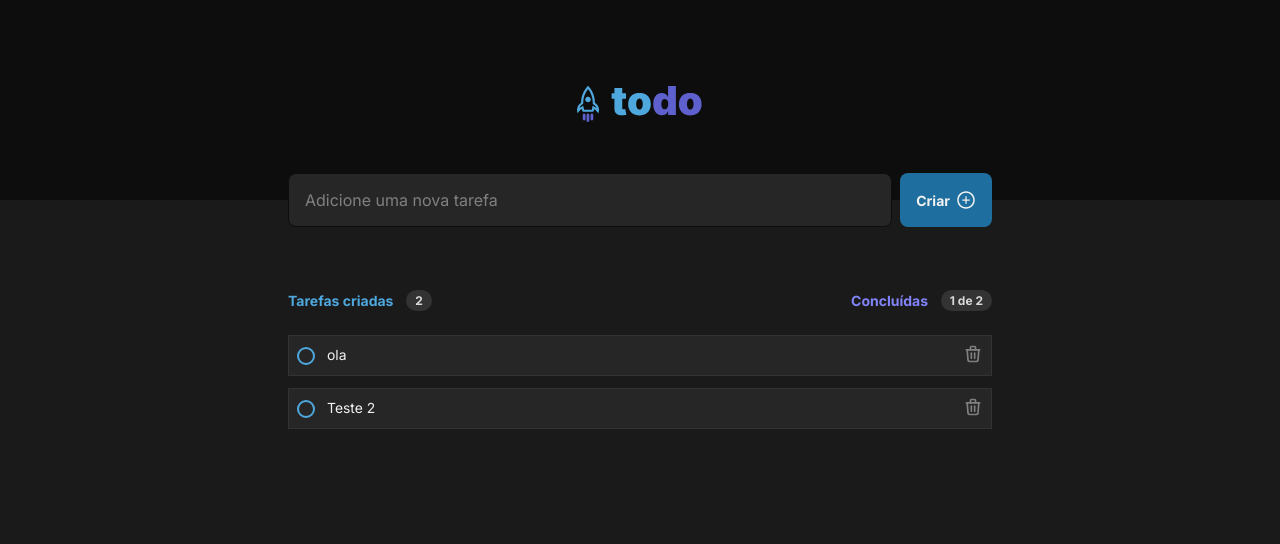
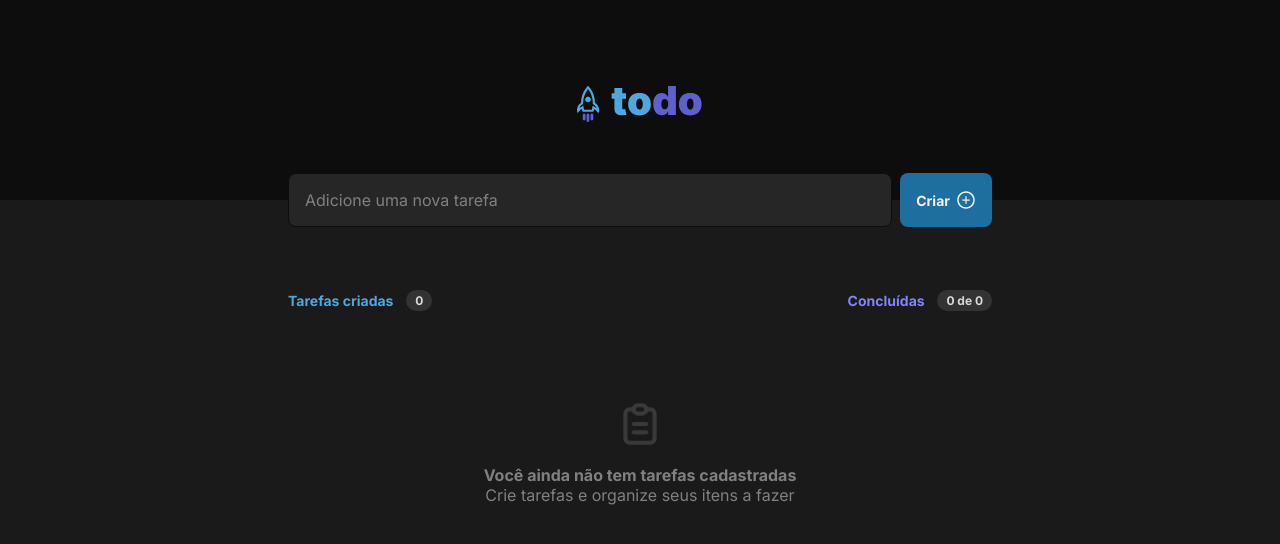
Before and after one commit to FranciscoVieir/Todolist, a React (Vite) app: page / in a window 1280 px wide. Shown: the top 544 px of the page. Built offline with nearby package versions, Linux system fonts and the light colour scheme.

Commit message:
feat: adding mark-as-done, delete, and save-to-local storage functionality

```diff
--- a/src/App.tsx
+++ b/src/App.tsx
@@ -1,27 +1,36 @@
-import { useState } from 'react'
+import { useEffect, useState } from 'react'
 import Header from './Components/Header'
 import TaskMenu from './Components/TaskMenu'
 
+const LOCAL_STORAGE_KEY = 'todoSavedTasks';
 export interface ITasks {
   id: string,
   title: string,
   isChecked: boolean,
 }
 
+
 function App() {
-  const [tasksTodo, setTasksTodo] = useState<ITasks[]>([{
-    id: '1',
-    title: 'ola',
-    isChecked: true,
-  },
-  {
-    id: '2',
-    title: 'Teste 2',
-    isChecked: false,
-  }]);
+  const [tasksTodo, setTasksTodo] = useState<ITasks[]>([]);
+
+  function loadingSavedTasks() {
+    const saved = localStorage.getItem(LOCAL_STORAGE_KEY);
+    if (saved) {
+      setTasksTodo(JSON.parse(saved));
+    }
+  }
+
+  useEffect(() => {
+    loadingSavedTasks();
+  }, [])
+
+  function setTasksAndSave(newTasks: ITasks[]) {
+    setTasksTodo(newTasks);
+    localStorage.setItem(LOCAL_STORAGE_KEY, JSON.stringify(newTasks))
+  }
 
   function addTask(taskTitle: string) {
-    setTasksTodo([
+    setTasksAndSave([
       ...tasksTodo,
       {
         id: crypto.randomUUID(),
@@ -31,10 +40,33 @@ function App() {
     ]);
   }
 
+  function toggleTaskChecked(taskId: string) {
+    const newTasks = tasksTodo.map((task) => {
+      if (task.id === taskId) {
+        return {
+          ...task,
+          isChecked: !task.isChecked,
+        }
+      }
+      return task;
+    });
+    setTasksAndSave(newTasks);
+  }
+
+
+  function deleteTaskById(taskId: string) {
+    const taskWithoutDeleted = tasksTodo.filter((task) => task.id !== taskId);
+    setTasksAndSave(taskWithoutDeleted);
+  }
+
   return (
     <div>
       <Header onAddTask={addTask} />
-      <TaskMenu tasksTodo={tasksTodo} />
+      <TaskMenu
+        tasksTodo={tasksTodo}
+        onDelete={deleteTaskById}
+        onChecked={toggleTaskChecked}
+      />
     </div>
   )
 }
--- a/src/Components/TaskMenu/TaskMenu.module.css
+++ b/src/Components/TaskMenu/TaskMenu.module.css
@@ -43,3 +43,22 @@
   flex-direction: column;
   gap: 0.75rem;
 }
+
+.empty {
+  display: flex;
+  justify-content: center;
+  align-items: center;
+  flex-direction: column;
+  color: var(--gray-300);
+  margin-top: 4rem;
+  gap: 1rem;
+  text-align: center;
+}
+
+.empty svg {
+  opacity: 0.3;
+}
+
+.empty p {
+  font-weight: 700;
+}
--- a/src/Components/TaskMenu/index.tsx
+++ b/src/Components/TaskMenu/index.tsx
@@ -2,12 +2,15 @@ import { PropsWithChildren } from 'react'
 import Task from '../../Task'
 import styles from './TaskMenu.module.css'
 import { ITasks } from '../../App'
+import { TbClipboardText } from 'react-icons/tb';
 
 interface Props {
   tasksTodo: ITasks[],
+  onDelete: (taskID: string) => void;
+  onChecked: (taskID: string) => void;
 }
 
-export default function TaskMenu({ tasksTodo }: Props) {
+export default function TaskMenu({ tasksTodo, onDelete, onChecked }: Props) {
   const taskQuantity = tasksTodo.length;
   const completedTasks = tasksTodo.filter((task) => task.isChecked).length
 
@@ -30,8 +33,20 @@ export default function TaskMenu({ tasksTodo }: Props) {
           <Task
             key={task.id}
             task={task}
+            onDelete={onDelete}
+            onChecked={onChecked}
           />
         ))}
+
+        {tasksTodo.length <= 0 && (
+          <section className={styles['empty']}>
+            <TbClipboardText size={50} />
+            <div>
+              <p>Você ainda não tem tarefas cadastradas</p>
+              <span>Crie tarefas e organize seus itens a fazer</span>
+            </div>
+          </section>
+        )}
       </div>
     </section>
   )
--- a/src/Task/Task.module.css
+++ b/src/Task/Task.module.css
@@ -16,6 +16,11 @@
   margin-right: auto;
 }
 
+p.textChecked {
+  color: var(--gray-300);
+  text-decoration: line-through;
+}
+
 .checkContainer {
   height: 1.125rem;
   min-width: 1.125rem;
@@ -30,6 +35,12 @@
   border-radius: 50%;
 }
 
+.checkContainer svg {
+  height: 100%;
+  width: 100%;
+  color: var(--purple);
+}
+
 .deleteButton {
   background: none;
   border: none;
--- a/src/Task/index.tsx
+++ b/src/Task/index.tsx
@@ -1,25 +1,31 @@
-import styles from './Task.module.css'
-import { TbTrash } from 'react-icons/tb'
-import { ITasks } from '../App'
+import styles from './Task.module.css';
+import { TbTrash } from 'react-icons/tb';
+import { BsFillCheckCircleFill } from 'react-icons/bs';
+import { ITasks } from '../App';
 
 interface Props {
-  task: ITasks
+  task: ITasks;
+  onDelete: (taskId: string) => void;
+  onChecked: (taskId: string) => void;
 }
 
-export default function Task({ task }: Props) {
+export default function Task({ task, onDelete, onChecked }: Props) {
+
   return (
     <div className={styles['task']}>
       <button
         className={styles['checkContainer']}
+        onClick={() => onChecked(task.id)}
       >
-        <div />
+        {task.isChecked ? <BsFillCheckCircleFill /> : <div />}
       </button>
 
-      <p>
+      <p className={task.isChecked ? styles.textChecked : ''}>
         {task.title}
       </p>
       <button
         className={styles['deleteButton']}
+        onClick={() => onDelete(task.id)}
       >
         <TbTrash size={20} />
       </button>
```
